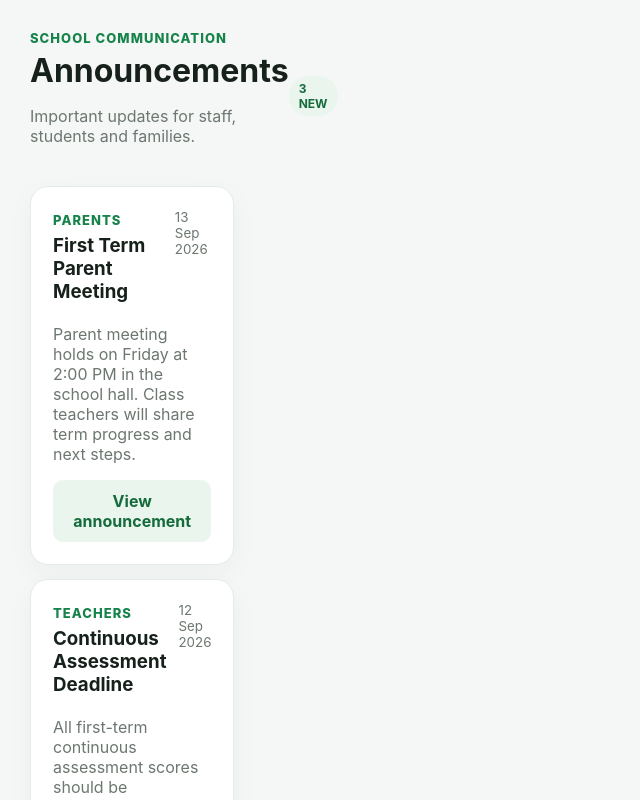
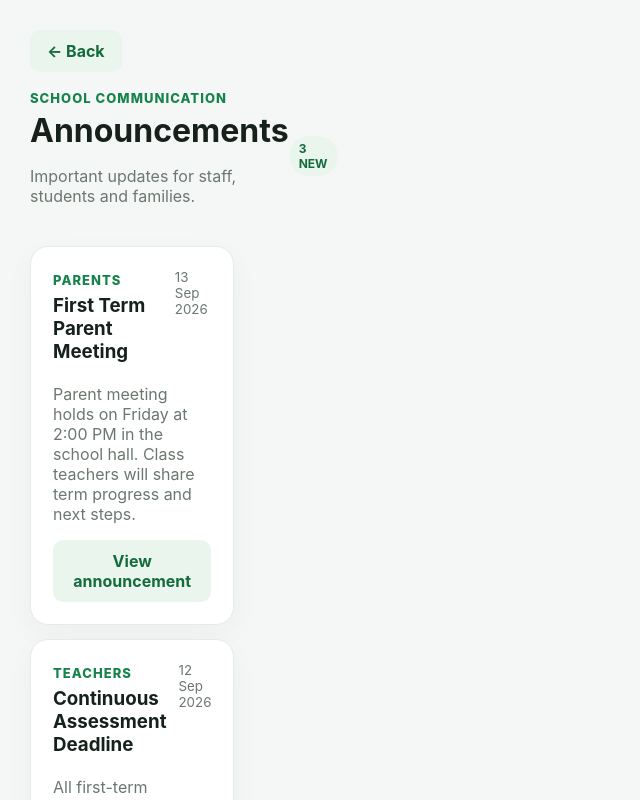
Before and after one commit to greenbasket-labs/GB-demo-school, a Next.js app: page /announcements in a window 1280 px wide. Shown: the top 800 px of the page, without its empty margins (0-640 px from the left). Built offline with nearby package versions, Linux system fonts and the light colour scheme.

Commit message:
Fix announcements back navigation

```diff
--- a/app/announcements/page.tsx
+++ b/app/announcements/page.tsx
@@ -1,6 +1,7 @@
 'use client'
 
 import { useState } from 'react'
+import { useRouter } from 'next/navigation'
 
 const announcements = [
   { title:'First Term Parent Meeting', date:'13 Sep 2026', audience:'Parents', text:'Parent meeting holds on Friday at 2:00 PM in the school hall. Class teachers will share term progress and next steps.' },
@@ -10,9 +11,13 @@ const announcements = [
 
 export default function Announcements() {
   const [selected, setSelected] = useState<string | null>(null)
+  const router = useRouter()
 
   return <div className="dashboard">
     <main className="main" style={{maxWidth:980,margin:'0 auto',width:'100%'}}>
+      <div style={{marginBottom:18}}>
+        <button className="btn secondary" onClick={() => router.back()}>← Back</button>
+      </div>
       <div className="topline">
         <div>
           <div className="eyebrow">School communication</div>
```
